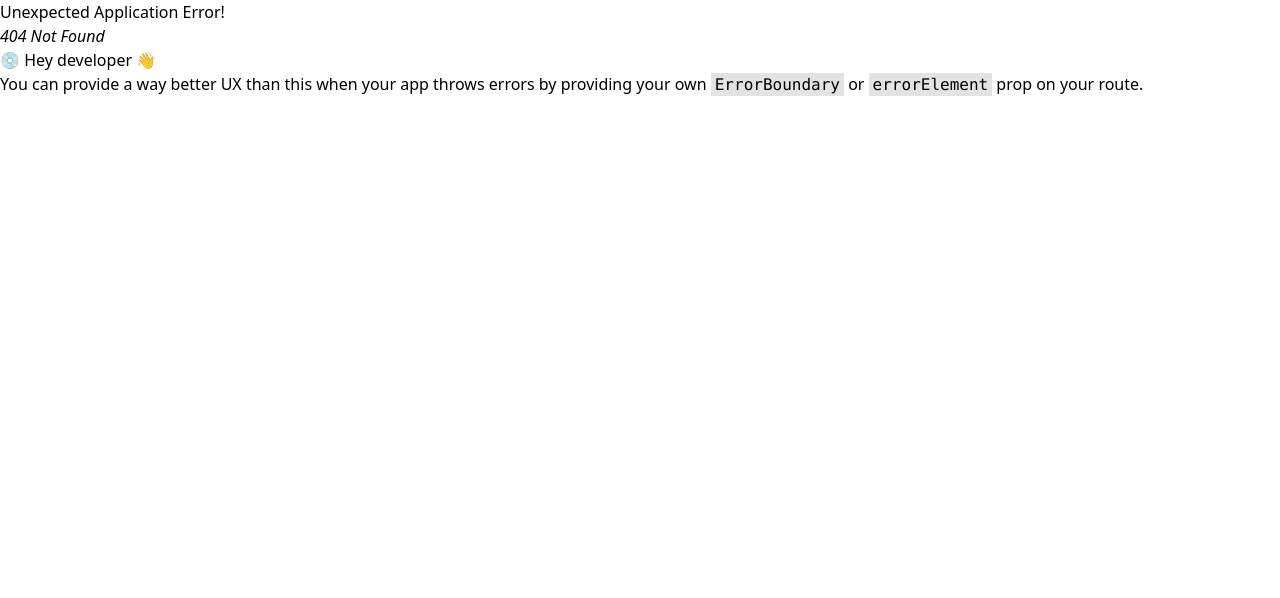
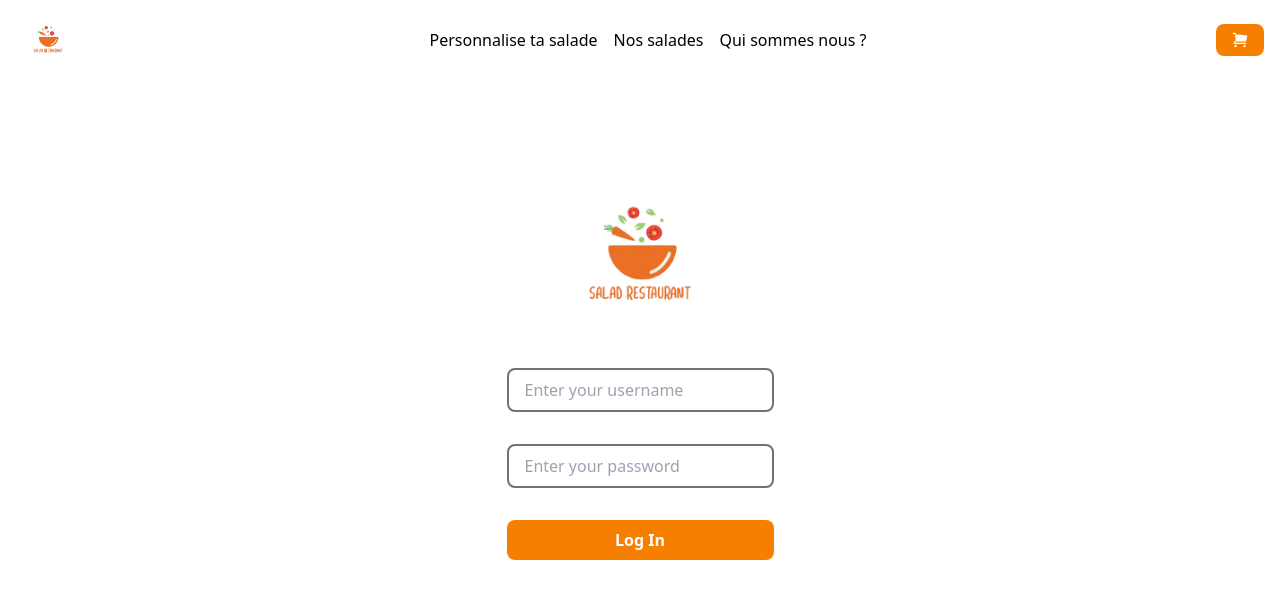
Before and after one commit to Naimoudine/salad_store, a React (Vite) app in the folder client/: page /login in a window 1280 px wide. Before the commit this address had no page. Shown: the top 598 px of the page. Built offline with nearby package versions, Linux system fonts and the light colour scheme.

Commit message:
wip authentification

```diff
--- a/client/src/App.tsx
+++ b/client/src/App.tsx
@@ -3,11 +3,11 @@ import Header from "./components/header/Header";
 import Navbar from "./components/header/Navbar";
 function App() {
   return (
-    <div className="relative">
+    <div className="relative flex flex-col justify-between w-full h-full">
       <Header>
         <Navbar />
       </Header>
-      <main>
+      <main className="flex-grow">
         <Outlet />
       </main>
     </div>
--- a/client/src/components/header/Header.tsx
+++ b/client/src/components/header/Header.tsx
@@ -9,11 +9,7 @@ export default function Header({ children }: HeaderProps) {
   const { pathname } = useLocation();
   return (
     <header
-      className={
-        pathname === "/"
-          ? "absolute w-full sm:backdrop-blur-sm"
-          : "absolute w-full"
-      }
+      className={pathname === "/" ? "absolute w-full sm:backdrop-blur-sm" : ""}
     >
       {children}
     </header>
--- a/client/src/components/header/Navbar.tsx
+++ b/client/src/components/header/Navbar.tsx
@@ -36,7 +36,7 @@ export default function Navbar() {
         </li>
       </ul>
       <button
-        className="hidden rounded-lg sm:block bg-secondary"
+        className="hidden sm:block bg-secondary"
         type="button"
         aria-label="open cart"
       >
--- a/client/src/index.css
+++ b/client/src/index.css
@@ -1,7 +1,19 @@
 @tailwind base;
 @layer base {
+  body {
+    @apply w-screen h-screen;
+  }
+
+  #root {
+    @apply w-full h-full;
+  }
+
   button {
-    @apply px-4 py-2;
+    @apply px-4 py-2 rounded-lg;
+  }
+
+  form > input {
+    @apply px-4 py-2 border-2 rounded-lg border-zinc-500;
   }
 }
 @tailwind components;
--- a/client/src/main.tsx
+++ b/client/src/main.tsx
@@ -7,6 +7,7 @@ import "./index.css";
 
 import App from "./App";
 import Home from "./pages/Home";
+import LogIn, { action as loginAction } from "./pages/LogIn";
 
 const router = createBrowserRouter([
   {
@@ -16,6 +17,11 @@ const router = createBrowserRouter([
       {
         path: "",
         element: <Home />,
+      },
+      {
+        path: "login",
+        element: <LogIn />,
+        action: loginAction,
       },
     ],
   },
--- /dev/null
+++ b/client/src/pages/LogIn.tsx
@@ -0,0 +1,49 @@
+import { Form } from "react-router-dom";
+import logo from "../assets/images/salad-logo.png";
+
+export const action = async ({ request }: { request: Request }) => {
+  const formData = await request.formData();
+  try {
+    const response = await fetch(`${import.meta.env.VITE_API_URL}`, {
+      method: "post",
+      credentials: "include",
+      body: JSON.stringify({
+        username: formData.get("username"),
+        password: formData.get("password"),
+      }),
+    });
+    if (!response.ok) {
+      throw new Error("unknow error while getting user");
+    }
+  } catch (error: any) {
+    throw new Error(error.message);
+  }
+};
+
+export default function LogIn() {
+  return (
+    <div className="flex flex-col items-center w-full h-full mt-16">
+      <img className="w-auto h-56" src={logo} alt="logo" />
+      <Form method="post" className="flex flex-col gap-8">
+        <input
+          type="text"
+          name="username"
+          id="username"
+          placeholder="Enter your username"
+        />
+        <input
+          type="password"
+          name="password"
+          id="password"
+          placeholder="Enter your password"
+        />
+        <button
+          className="font-semibold text-white bg-secondary hover:bg-secondary/70"
+          type="submit"
+        >
+          Log In
+        </button>
+      </Form>
+    </div>
+  );
+}
```
Also changed, not shown: 1 other file (tests, documents, lock files or other folders).
